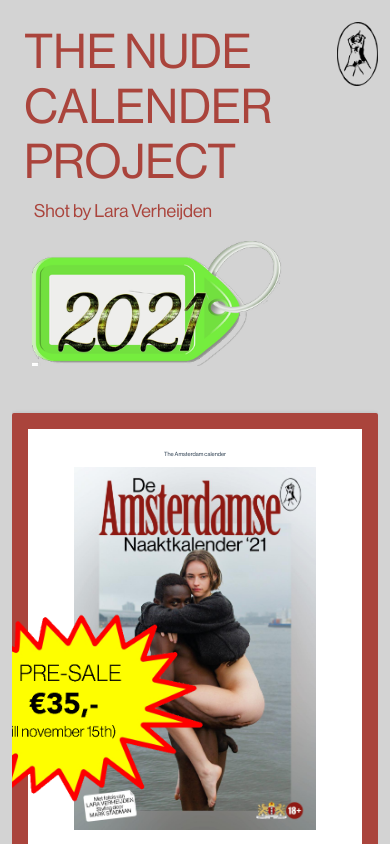
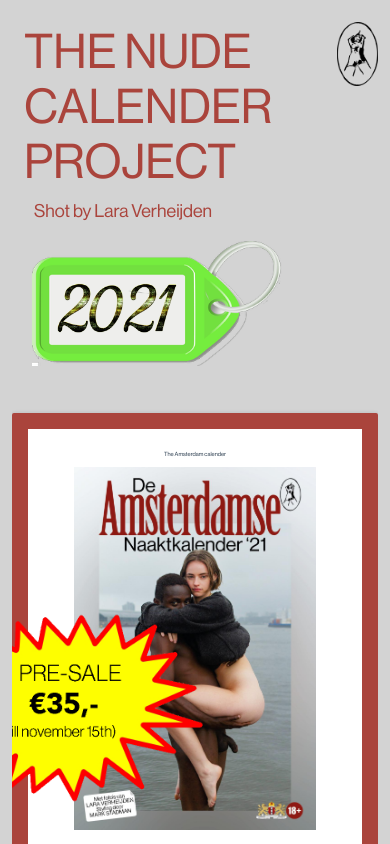
Before and after one commit to YketD/thecalendarproject, a Vue app: page / in a window 390 px wide. Shown: the top 844 px of the page. Built offline with nearby package versions, Linux system fonts and the light colour scheme.

Commit message:
fix year-labels on phones'

```diff
--- a/src/components/ProductGrid.vue
+++ b/src/components/ProductGrid.vue
@@ -115,6 +115,7 @@
             margin            : 0;
         }
 
+
         img {
             width : 150px;
         }
@@ -134,6 +135,14 @@
 
         @media (max-width : 780px) {
             grid-column-end : 2;
+        }
+
+        @media (max-width: 500px) {
+            padding-top: 42px;
+
+            img {
+                width: 120px;
+            }
         }
     }
 
```
